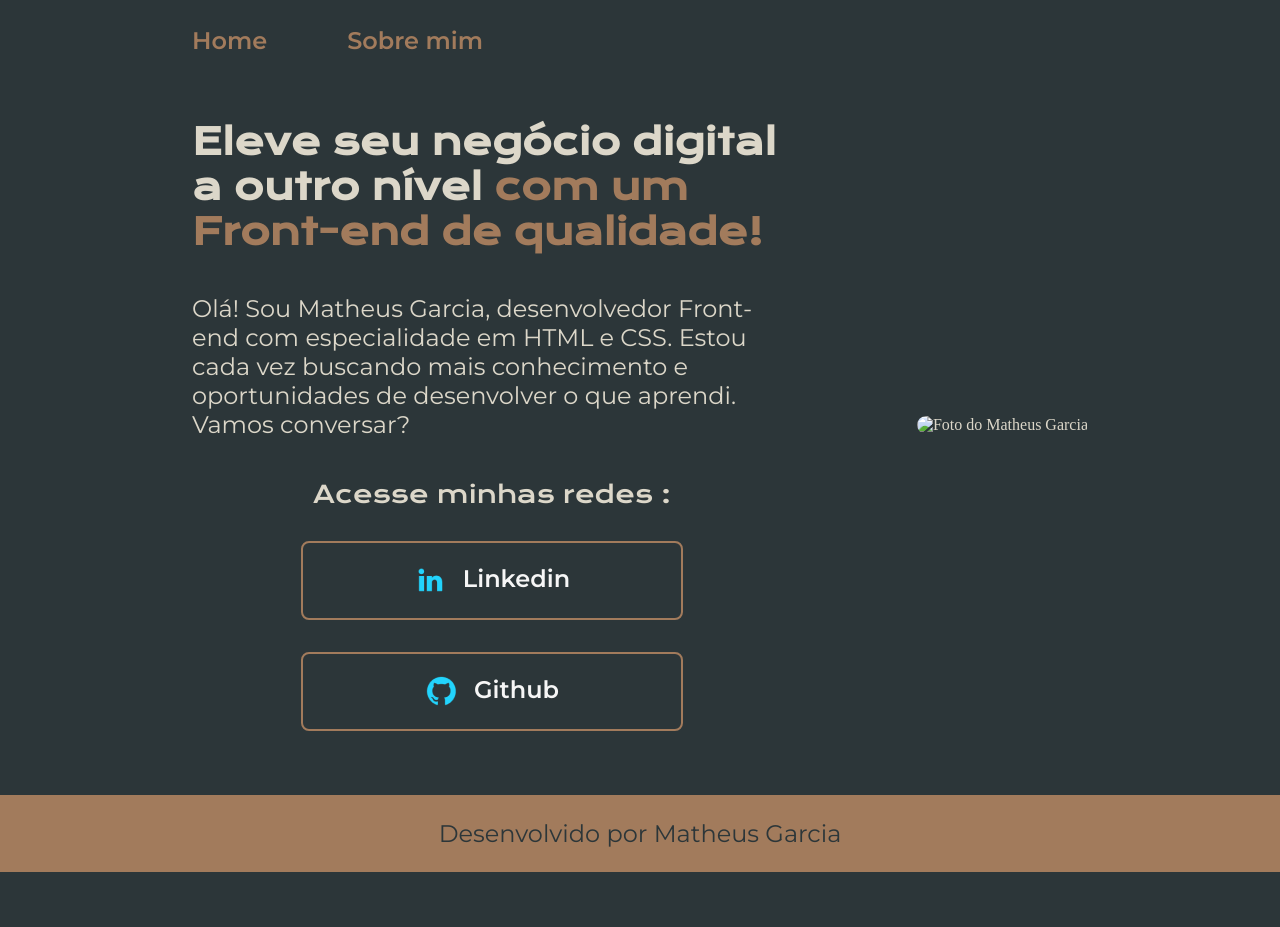
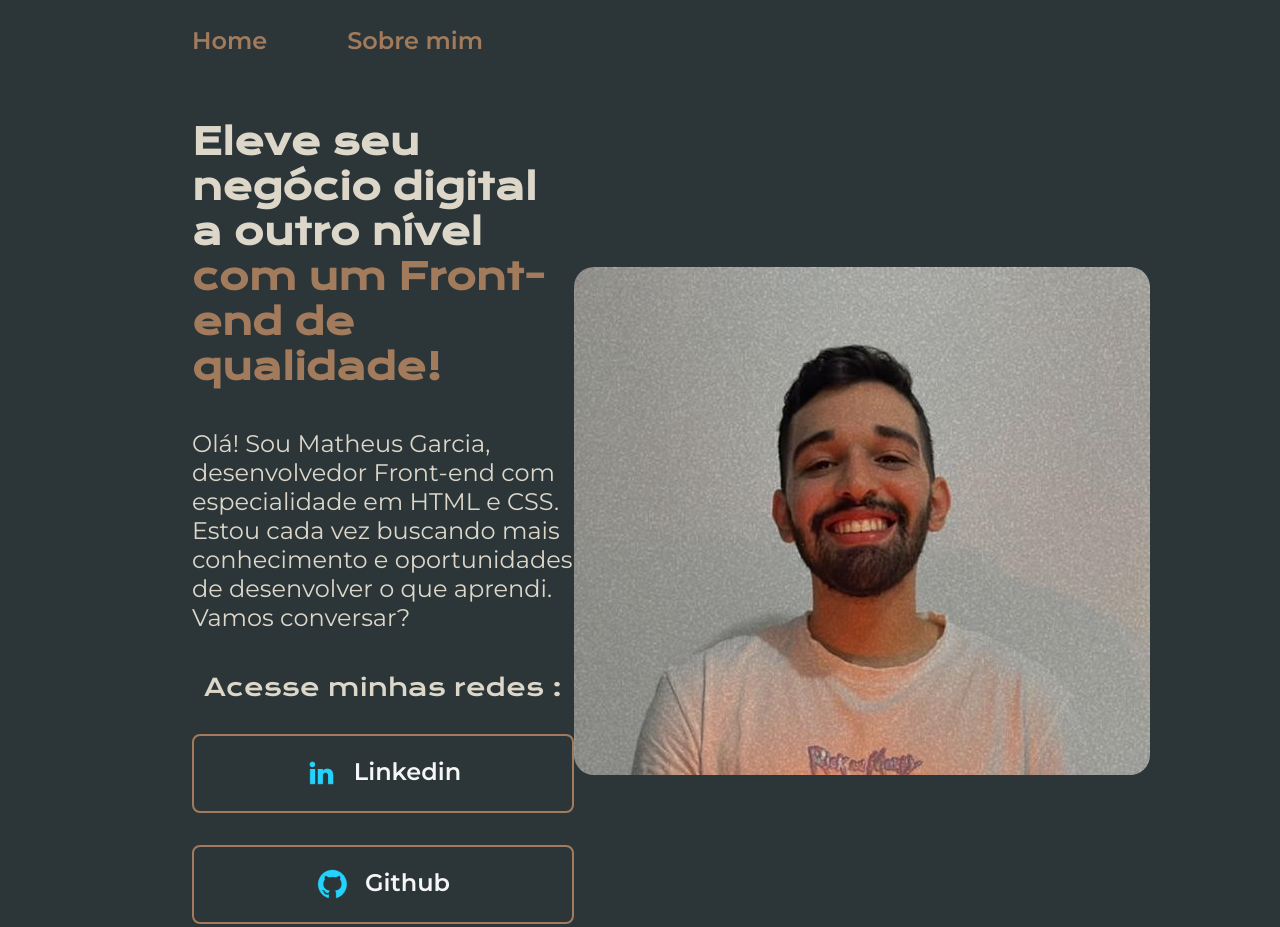
Before and after one commit to Mtheusgs/portf-lio-, a plain HTML site: page index.html in a window 1280 px wide. Shown: the top 927 px of the page. Before the commit the page ends 872 px from the top, so only its background shows below. Drawn offline with nearby package versions, Linux system fonts and the light colour scheme.

Commit message:
Update index.html

```diff
--- a/index.html
+++ b/index.html
@@ -23,7 +23,7 @@
                 <a class="link" href="https://github.com/Mtheusgs"><img src="github.png" alt="logo do github">Github</a>
             </div>
         </section>
-        <img src="html-logo-main/WhatsApp Image 2024-01-08 at 14.34.46.jpeg" alt="Foto do Matheus Garcia">
+        <img src="WhatsApp Image 2024-01-08 at 14.34.46.jpeg" alt="Foto do Matheus Garcia">
     </main>
     <footer class="pe">Desenvolvido por Matheus Garcia</footer>
 </body>
```
